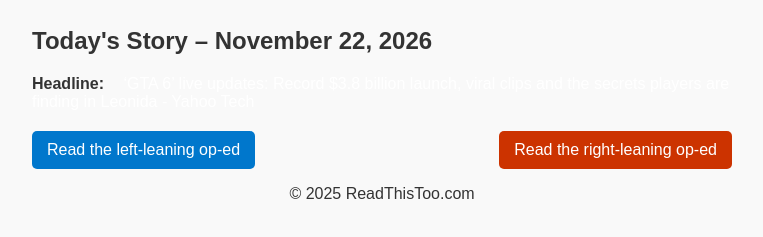
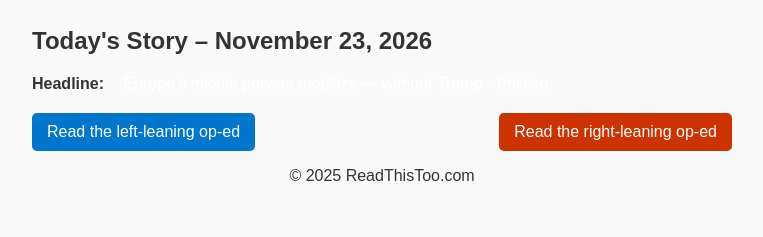
Before and after one commit to vikrogers/readthistoo, a plain HTML site: page index.html in a window 1280 px wide. Shown: the part 161-398 px from the top of the page, without its empty margins (258-1021 px from the left). Drawn offline with Linux system fonts and the light colour scheme.

Commit message:
Daily update

```diff
--- a/index.html
+++ b/index.html
@@ -12,8 +12,8 @@
   </header>
 
   <main>
-    <h2>Today's Story – November 22, 2026</h2>
-    <p><strong>Headline:</strong> <a href="https://tech.yahoo.com/gaming/breaking-news/live/gta-6-live-updates-record-38-billion-launch-viral-clips-and-the-secrets-players-are-finding-in-leonida-163038757.html" target="_blank">‘GTA 6’ live updates: Record $3.8 billion launch, viral clips and the secrets players are finding in Leonida - Yahoo Tech</a></p>
+    <h2>Today's Story – November 23, 2026</h2>
+    <p><strong>Headline:</strong> <a href="https://www.politico.com/news/2026/11/22/trump-canada-europe-middle-powers-01179679" target="_blank">Europe’s middle powers mobilize — without Trump - Politico</a></p>
     <div class="links">
       <a href="https://www.vox.com/" target="_blank" class="left">Read the left-leaning op-ed</a>
       <a href="https://www.wsj.com/" target="_blank" class="right">Read the right-leaning op-ed</a>
```
